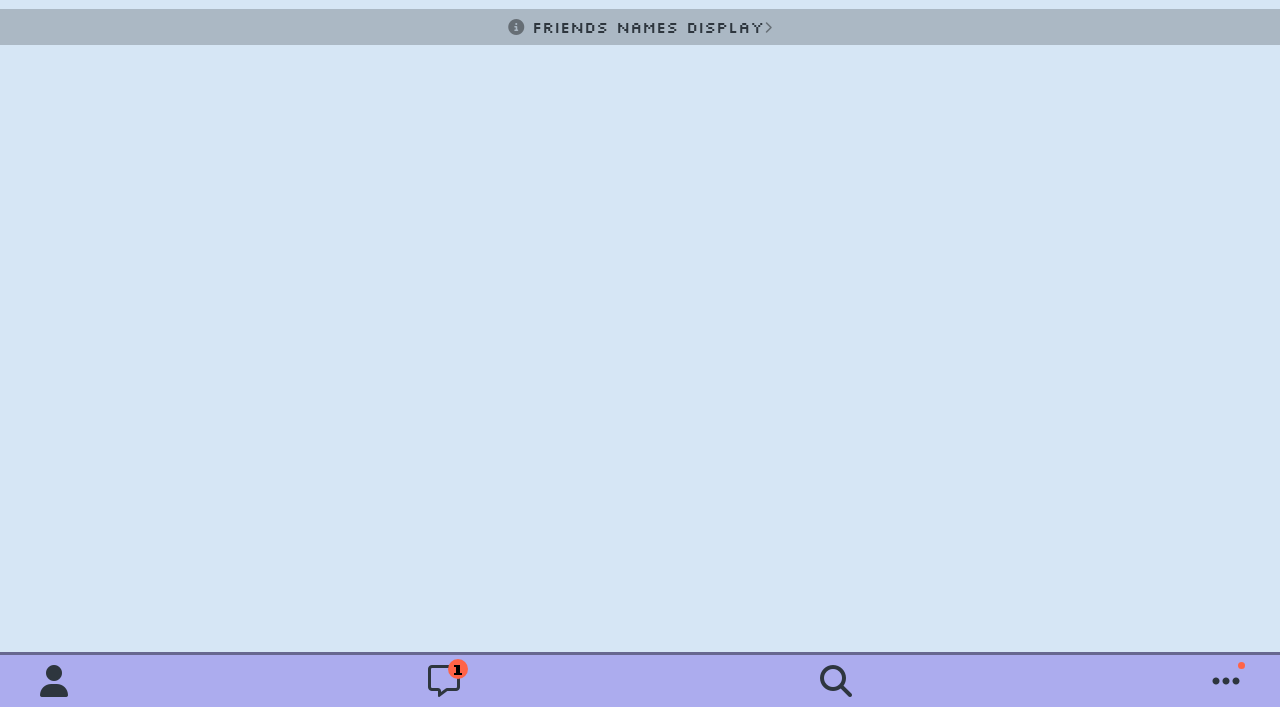
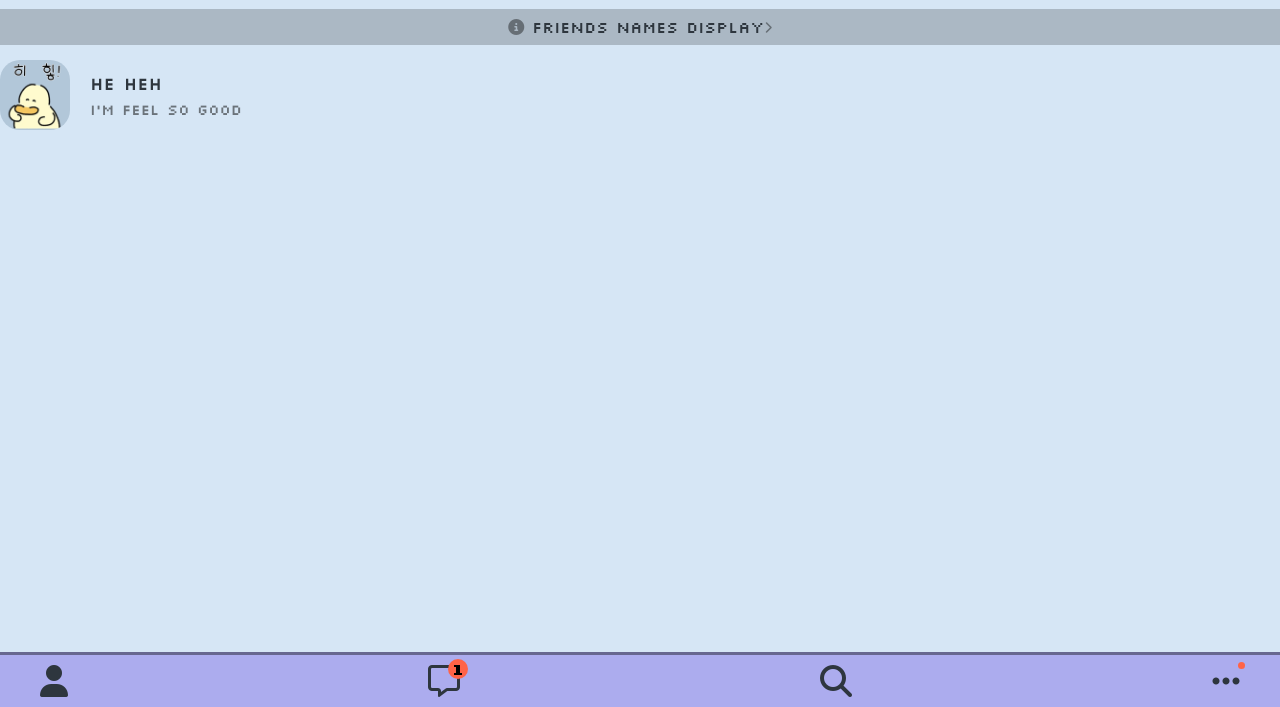
Before and after one commit to gong428/kokoa-clone-2022, a plain HTML site: page friends.html in a window 1280 px wide. Shown: the part 93-800 px from the top of the page. Drawn offline with Linux system fonts and the light colour scheme.

Commit message:
added user-component
component형식으로 만들어 비슷한 유형이 자주 사용될 때 유용한 방법을 터득함

```diff
--- /dev/null
+++ b/CSS/components/user-component.css
@@ -0,0 +1,19 @@
+.user-component,
+.user-component__column {
+  display: flex;
+  align-items: center;
+}
+.user-component_column__avatar {
+  width: 70px;
+  height: 70px;
+  border-radius: 20px;
+}
+.user-component__column__text {
+  margin-left: 20px;
+  font-size: 18px;
+}
+.user-component__column__feeling {
+  font-size: 15px;
+  margin-top: 10px;
+  color: rgba(0, 0, 0, 0.5);
+}
--- a/CSS/styles.css
+++ b/CSS/styles.css
@@ -4,6 +4,7 @@
 @import "components/status-bar.css";
 @import "components/nav-bar.css";
 @import "components/screen-header.css";
+@import "components/user-component.css";
 /*screens*/
 @import "screens/login.css";
 @import "screens/friends.css";
--- a/friends.html
+++ b/friends.html
@@ -64,6 +64,16 @@
         class="fa-solid fa-chevron-right fa-xs"
       ></i>
     </a>
+
+    <div class="user-component">
+      <div class="user-component__column">
+        <img src="screenshot/코코아 클론 연습용 프로필 사진.png" class="user-component_column__avatar" />
+        <div class="user-component__column__text">
+          <h4 class="user-component__column__name">he heh</h4>
+          <h6 class="user-component__column__feeling">i'm feel so good</h6>
+      </div>
+      <div class="user-component__column"></div>
+    </div>
   </body>
   <script
     src="https://kit.fontawesome.com/c2bb292703.js"
```
Also changed, not shown: screenshot/코코아 클론 연습용 프로필 사진.png (added).
